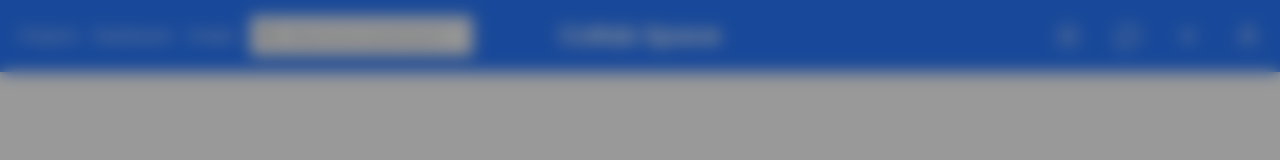
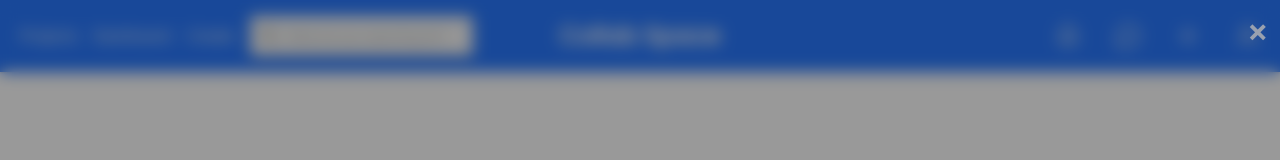
Before and after one commit to BK-Bagchi/collab-space, a React (Vite) app: page /profile in a window 1280 px wide. Both pictures are taken after a click on the button "Edit Profile". Shown: the top 160 px of the page. Built offline with nearby package versions, Linux system fonts and the light colour scheme.

Commit message:
useModal hook created to access modal allover the project

```diff
--- /dev/null
+++ b/src/hooks/Modal/useModal.jsx
@@ -0,0 +1,18 @@
+const Modal = ({ render, setActiveModal }) => {
+  return (
+    <div
+      className="fixed inset-0 bg-black/40 backdrop-blur-sm flex items-center justify-center z-50"
+      onClick={() => setActiveModal(false)}
+    >
+      <button
+        className="absolute top-3 right-3 text-gray-400 hover:text-gray-600 text-4xl font-bold transition"
+        onClick={() => setActiveModal(false)}
+      >
+        &times;
+      </button>
+      {render}
+    </div>
+  );
+};
+
+export default Modal;
--- a/src/pages/UserProfile/SeeProfile.jsx
+++ b/src/pages/UserProfile/SeeProfile.jsx
@@ -1,5 +1,6 @@
 import { useState } from "react";
 import selectTab from "./SeeProfileTab";
+import Modal from "../../hooks/Modal/useModal";
 
 export default function SeeProfile() {
   const [activeTab, setActiveTab] = useState("overview");
@@ -68,7 +69,9 @@ export default function SeeProfile() {
 
         {/* Edit Profile Modal */}
         {activeModal && (
-          <div className="fixed inset-0 bg-black/40 backdrop-blur-sm flex items-center justify-center z-50">
+          <Modal
+            setActiveModal={setActiveModal}
+            render={
               <div className="bg-white rounded-xl shadow-lg p-6 w-full max-w-md">
                 <h3 className="text-lg font-semibold text-vibrantPurple mb-4">
                   Edit Profile
@@ -106,7 +109,8 @@ export default function SeeProfile() {
                   </div>
                 </form>
               </div>
-          </div>
+            }
+          />
         )}
       </div>
     </div>
```
Lines whose indentation alone changed are shown as unchanged.
